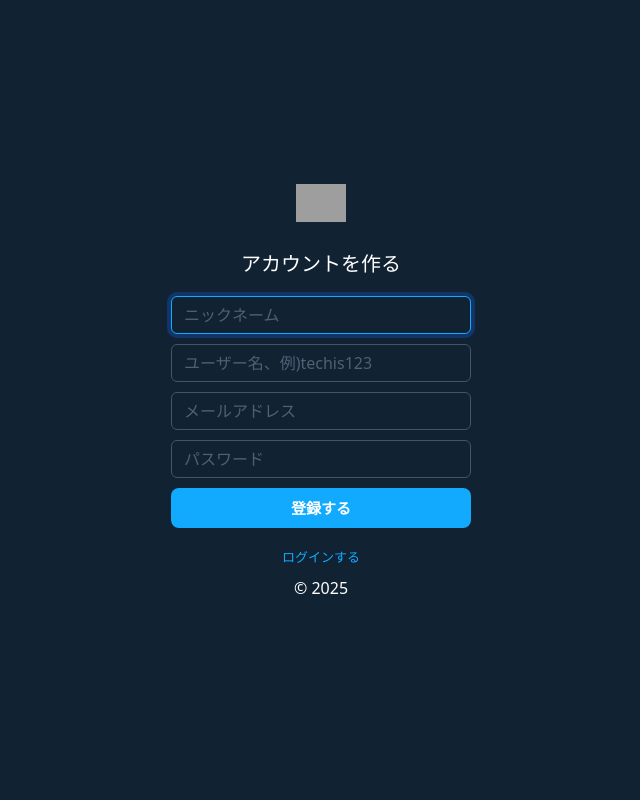
After one commit to ks1018/TwitterClone_A, a PHP site: page /TwitterClone_A/sign-up.php in a window 1280 px wide. The commit adds this page. Shown: the whole page, without its empty margins (319-959 px from the left). Run offline with PHP 8.4, Linux system fonts and the light colour scheme; grey boxes are pictures that could not be loaded.

Commit message:
会員登録画面&ログイン画面

```diff
--- a/Views/css/style.css
+++ b/Views/css/style.css
@@ -1,6 +1,9 @@
 /*
 全体
 ****/
+html{
+    height: 100%;
+}
 .container {
     display: flex;
     justify-content: center;
@@ -45,6 +48,8 @@
 }
 
 a{
+    font-size: 13px;
+    color: #1af;
     text-decoration: none;
 }
 
@@ -210,3 +215,46 @@ a{
         margin-top: 10px;
     }
 }
+
+/*
+会員登録（ログイン画面共用)
+****/
+body.signup{
+    display: flex;
+    align-items: center;
+    padding-top: 40px;
+    padding-bottom: 40px;
+    height: 100%;
+}
+.signup{
+    background-color: #123;
+    color: #fff;
+}
+.signup .form-signup{
+    width: 100%;
+    max-width: 330px;
+    padding: 15px;
+    margin: auto;
+}
+.signup .logo-white{
+    margin-bottom: 30px;
+    width: 50px;
+}
+.signup h1{
+    font-size: 20px;
+    margin-bottom: 20px;
+}
+.signup input{
+    margin-bottom: 10px;
+    background-color: #123;
+    border-color: #456;
+    color: #fff;
+}
+.signup input:focus{
+    background-color: #123;
+    border-color: #1af;
+    color: #fff;
+}
+.signup input::placeholder{
+    color: rgb(78, 97, 117);
+}
--- /dev/null
+++ b/Views/sign-up.php
@@ -0,0 +1,29 @@
+<!DOCTYPE html>
+<html lang="ja">
+<head>
+    <meta charset="UTF-8">
+    <meta name="viewport" content="width=device-width, initial-scale=1.0">
+    <link rel="icon" href="../Views/img/logo-twitterblue.svg">
+    <!-- CSS only -->
+    <link href="https://cdn.jsdelivr.net/npm/bootstrap@5.3.0/dist/css/bootstrap.min.css" rel="stylesheet" integrity="sha384-9ndCyUaIbzAi2FUVXJi0CjmCapSmO7SnpJef0486qhLnuZ2cdeRhO02iuK6FUUVM" crossorigin="anonymous">
+    <link rel="stylesheet" href="../Views/css/style.css">
+
+    <title>会員登録画面 / Twitterクローン</title>
+    <meta name="description" content="会員登録画面です">
+</head>
+<body class="signup text-center">
+    <main class="form-signup">
+        <form action="sign-up.php" method="post">
+            <img src="../Views/img/logo-white.svg" alt="" class="logo-white">
+            <h1>アカウントを作る</h1>
+            <input type="text" class="form-control" name="nickname" placeholder="ニックネーム" maxlength="50" required autofocus>
+            <input type="text" class="form-control" name="name" placeholder="ユーザー名、例)techis123" maxlength="50" required>
+            <input type="email" class="form-control" name="email" placeholder="メールアドレス" maxlength="254" required>
+            <input type="password" class="form-control" name="password" placeholder="パスワード" minlength="4" maxlength="50" required>
+            <button class="w-100 btn btn-lg" type="submit">登録する</button>
+            <p class="mt-3 mb-2"><a href="sign-in.php">ログインする</a></p>
+            <p class="mt-2 mb-3">&copy; 2025</p>
+        </form>
+    </main>
+</body>
+</html>
```
Also changed, not shown: Views/home.php (+17 -3 lines), Views/js/likes.js (added, +33 -0 lines), Views/sign-in.php (added, +27 -0 lines).
